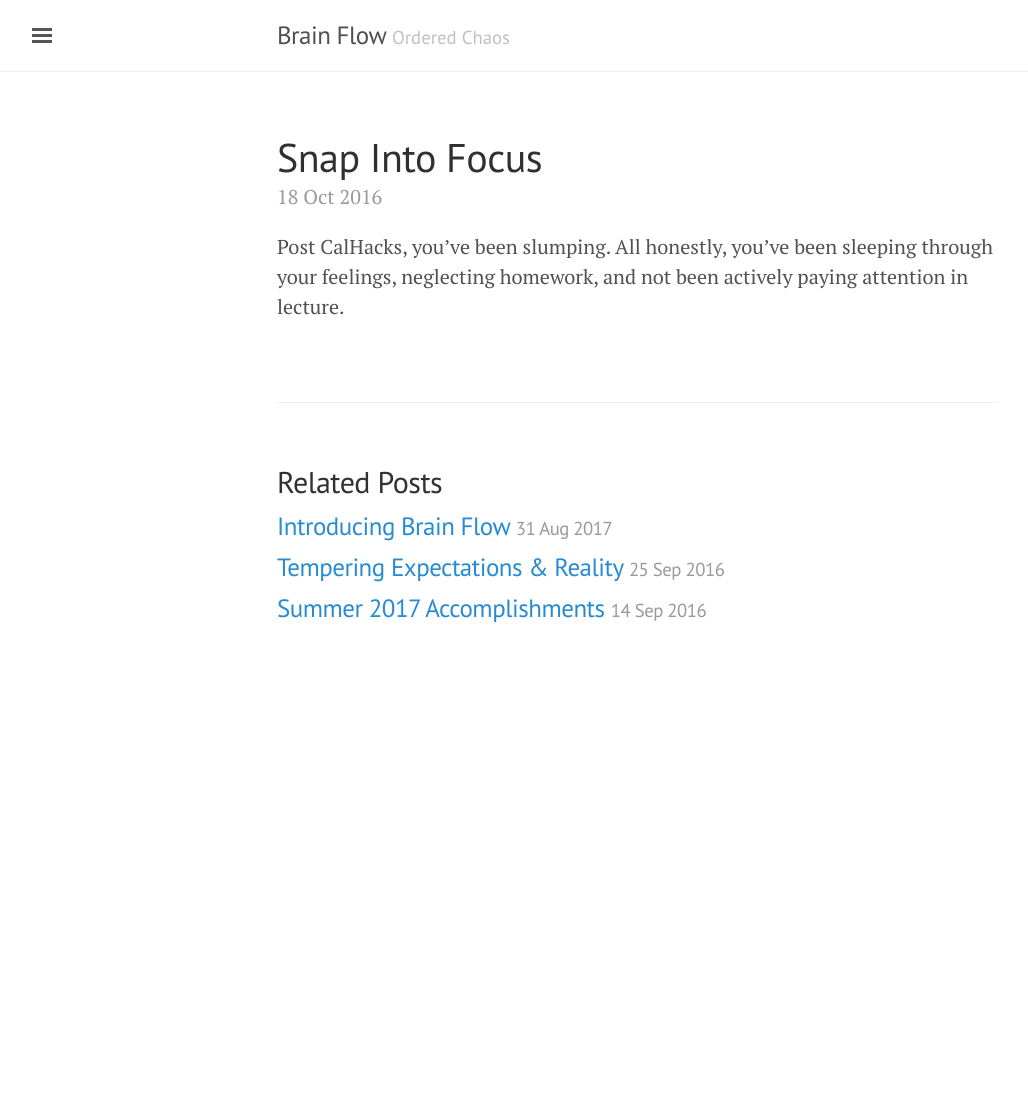
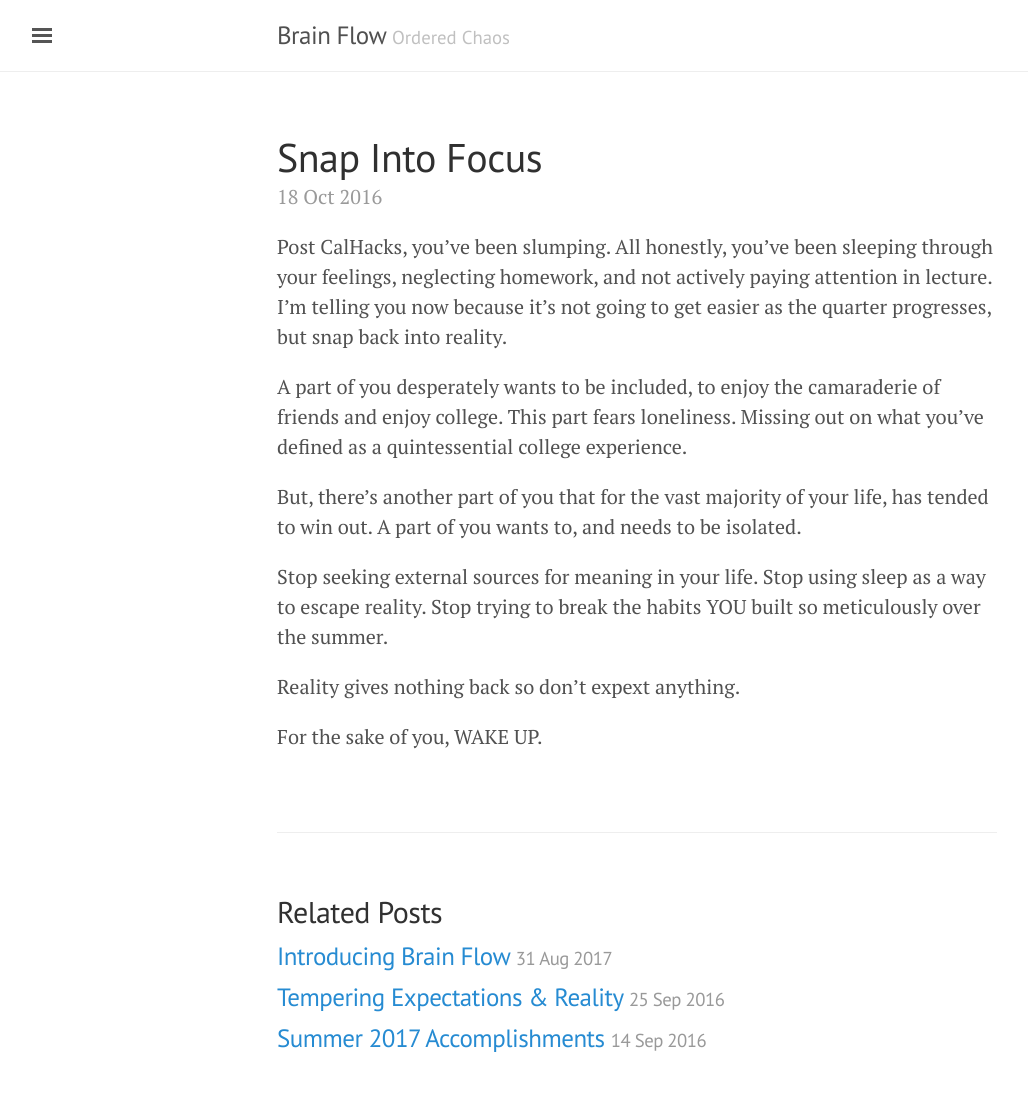
Before and after one commit to bjchia/bjchia.github.io, a Jekyll site: the page built from _posts/2016-10-18-two-week-slump.md, in a window 1280 px wide. Shown: the whole page, without its empty margins (3-1031 px from the left). Built offline with Jekyll 4.4.1, drawn with Linux system fonts in a browser that asks for light colours; before the commit the page ends 900 px from its top, so only the background shows below that.

Commit message:
Update 2016-10-18-two-week-slump.md

```diff
--- a/_posts/2016-10-18-two-week-slump.md
+++ b/_posts/2016-10-18-two-week-slump.md
@@ -3,5 +3,14 @@ layout: post
 title: Snap Into Focus
 ---
 
-Post CalHacks, you've been slumping. All honestly, you've been sleeping through your feelings, neglecting homework, and not been actively
-paying attention in lecture.
+Post CalHacks, you've been slumping. All honestly, you've been sleeping through your feelings, neglecting homework, and not actively paying attention in lecture. I'm telling you now because it's not going to get easier as the quarter progresses, but snap back into reality.
+
+A part of you desperately wants to be included, to enjoy the camaraderie of friends and enjoy college. This part fears loneliness. Missing out on what you've defined as a quintessential college experience.
+
+But, there's another part of you that for the vast majority of your life, has tended to win out. A part of you wants to, and needs to be isolated.
+
+Stop seeking external sources for meaning in your life. Stop using sleep as a way to escape reality. Stop trying to break the habits YOU built so meticulously over the summer.
+
+Reality gives nothing back so don't expext anything.
+
+For the sake of you, WAKE UP.
```
